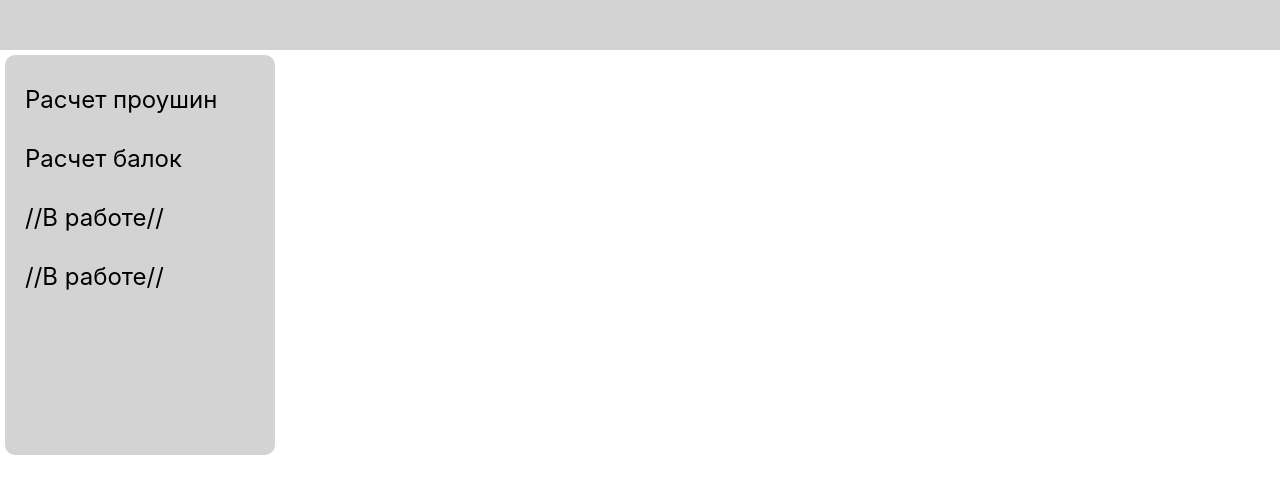
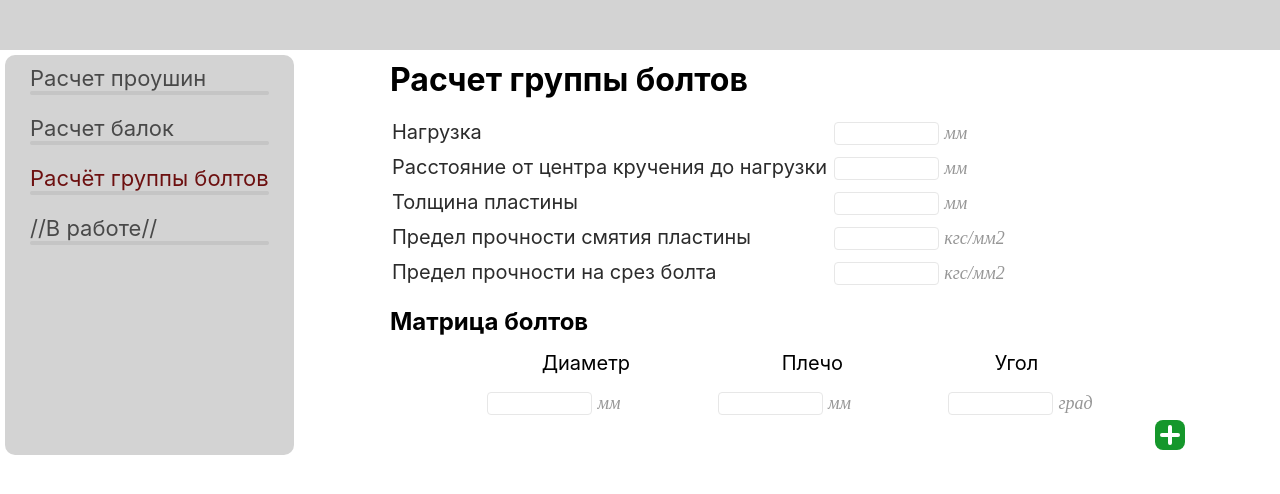
Before and after one commit to lmsnsk/engin-calc, a React (Create React App) app: page /BoltGroup in a window 1280 px wide. Shown: the top 494 px of the page. Built offline with nearby package versions, Linux system fonts and the light colour scheme.

Commit message:
MatrixInput created

```diff
--- a/src/components/Header/Header.module.css
+++ b/src/components/Header/Header.module.css
@@ -29,6 +29,7 @@
 .bar3 {
   width: 35px;
   height: 5px;
+  border-radius: 2.5px;
   background-color: #333;
   margin: 6px 0;
   transition: 0.3s;
@@ -47,7 +48,8 @@
 }
 
 .sidebar {
-  padding-left: 20px;
+  padding-left: 15px;
+  padding-right: 15px;
   min-height: 50vh;
   top: 55px;
   left: 5px;
@@ -61,7 +63,8 @@
 
 .dropContainer {
   position: absolute;
-  padding-left: 20px;
+  padding-left: 15px;
+  padding-right: 15px;
   top: 55px;
   left: 5px;
   min-width: 250px;
@@ -84,15 +87,29 @@
 }
 
 .dropItem {
-  font-size: 24px;
-  padding-top: 30px;
+  font-size: clamp(18px, 3.5vmin, 22px);
+  padding: 10px;
+}
+
+.dropItem::after {
+  content: "";
+  position: relative;
+  display: block;
+  width: 100%;
+  height: 4px;
+  background-color: rgb(197, 197, 197);
+  border-radius: 2px;
 }
 
 a {
   text-decoration: none;
-  color: inherit;
+  color: rgb(73, 73, 73);
+}
+
+a:hover {
+  color: rgb(187, 23, 23);
 }
 
 .active {
-  color: rgb(107, 0, 0);
+  color: rgb(109, 16, 16);
 }
--- a/src/components/Header/Links.jsx
+++ b/src/components/Header/Links.jsx
@@ -5,7 +5,7 @@ const Links = (props) => {
     <>
       <NavItem link="/LashingRing" text="Расчет проушин" effect={props.effect} />
       <NavItem link="/Beams" text="Расчет балок" effect={props.effect} />
-      <NavItem link="/1" text="//В работе//" effect={props.effect} />
+      <NavItem link="/BoltGroup" text="Расчёт группы болтов" effect={props.effect} />
       <NavItem link="/2" text="//В работе//" effect={props.effect} />
     </>
   );
--- /dev/null
+++ b/src/components/Input/MatrixInput.jsx
@@ -0,0 +1,61 @@
+import { useDispatch } from "react-redux";
+import stl from "./MatrixInput.module.css";
+
+const MatrixInput = (props) => {
+  let rowsQuantity = props.value.length;
+  let boltsParams = props.value.map((el) => [...el]);
+  const titles = props.titles.map((el) => <p key={el}>{el}</p>);
+  const dispatch = useDispatch();
+
+  function onChange(index1, index2) {
+    return function (e) {
+      boltsParams[index1][index2] = e.target.value;
+      dispatch(props.setValue(boltsParams));
+    };
+  }
+
+  const addRowField = () => dispatch(props.addRow(props.value[rowsQuantity - 1]));
+  const removeRowField = () => dispatch(props.removeRow());
+
+  function initMatrixRow(i) {
+    return props.titles.map((el, index) => (
+      <div key={el}>
+        <input
+          required
+          type="number"
+          className={stl.input}
+          value={props.value[i][index]}
+          onChange={onChange(i, index)}
+          onBlur={() => {}}
+        />
+        <p className={stl.unit}>{props.units[index]}</p>
+      </div>
+    ));
+  }
+
+  const matrixData = props.value.map((el, index) => (
+    <div className={stl.titles} key={index}>
+      {initMatrixRow(index)}
+    </div>
+  ));
+
+  return (
+    <>
+      <div className={stl.titles}>{titles}</div>
+      {matrixData}
+      <div className={stl.buttonBox}>
+        {rowsQuantity > 1 ? (
+          <button className={stl.remove} onClick={removeRowField}>
+            <div className={stl.bar1}></div>
+          </button>
+        ) : null}
+        <button className={stl.add} onClick={addRowField}>
+          <div className={stl.bar1}></div>
+          <div className={stl.bar2}></div>
+        </button>
+      </div>
+    </>
+  );
+};
+
+export default MatrixInput;
--- /dev/null
+++ b/src/components/Input/MatrixInput.module.css
@@ -0,0 +1,89 @@
+.titles {
+  margin-top: 15px;
+  display: flex;
+  justify-content: space-evenly;
+  font-size: clamp(14px, 3vmin, 20px);
+}
+
+.input {
+  font-weight: 50;
+  width: clamp(60px, 14vmin, 100px);
+  font-size: clamp(14px, 3vmin, 18px);
+  background-color: transparent;
+  border: 1px rgb(231, 231, 231) solid;
+  text-align: right;
+  padding-right: 3px;
+  color: rgb(43, 43, 43);
+  transition: 0.2s;
+  border-radius: 4px;
+}
+
+.input:hover,
+.input:focus {
+  outline: none;
+  border: 1px rgb(168, 168, 168) solid;
+}
+
+input::-webkit-outer-spin-button,
+input::-webkit-inner-spin-button {
+  -webkit-appearance: none;
+  margin: 0;
+}
+
+.unit {
+  margin-left: 5px;
+  display: inline-block;
+  font-family: "Times New Roman", Times, serif;
+  font-style: italic;
+  font-size: clamp(12px, 2.3vmin, 18px);
+  color: rgb(150, 150, 150);
+}
+
+.buttonBox {
+  display: flex;
+  justify-content: end;
+  margin-top: 5px;
+}
+
+.buttonBox button {
+  position: relative;
+  display: flex;
+  width: 30px;
+  height: 30px;
+  border: none;
+  color: rgb(255, 255, 255);
+  font-size: clamp(22px, 4vmin, 30px);
+  font-weight: 100;
+  cursor: pointer;
+  transition: 0.15s;
+  display: block;
+  margin: 0 5px;
+  border-radius: 8px;
+}
+
+.buttonBox button:active {
+  scale: 0.8;
+}
+
+.add {
+  background-color: rgb(21, 151, 43);
+}
+
+.remove {
+  background-color: rgb(201, 35, 35);
+}
+
+.bar1,
+.bar2 {
+  position: absolute;
+  height: 4px;
+  width: 20px;
+  border-radius: 2px;
+  background-color: #fff;
+  translate: 5px -2px;
+}
+
+.bar2 {
+  translate: 5px -2px;
+  transform: rotateZ(90deg);
+}
--- /dev/null
+++ b/src/components/MainContent/BoltGroup/BoltGroup.jsx
@@ -0,0 +1,63 @@
+import { useSelector } from "react-redux";
+import {
+  addRow,
+  removeRow,
+  setBoltParams,
+  setCenterDistance,
+  setLoad,
+  setMatLimit,
+  setSliceLimit,
+  setThickness,
+} from "../../../redux/boltGroupSlice";
+import InputForm from "../../Input/InputForm";
+import MatrixInput from "../../Input/MatrixInput";
+import stl from "./../MainContent.module.css";
+
+const BoltGroup = () => {
+  const load = useSelector((state) => state.boltGroup.load);
+  const matLimit = useSelector((state) => state.boltGroup.matLimit);
+  const sliceLimit = useSelector((state) => state.boltGroup.sliceLimit);
+  const centerDistance = useSelector((state) => state.boltGroup.centerDistance);
+  const thickness = useSelector((state) => state.boltGroup.thickness);
+  const boltParams = useSelector((state) => state.boltGroup.boltParams);
+
+  const titles = ["Диаметр", "Плечо", "Угол"];
+  const units = ["мм", "мм", "град"];
+
+  function input(name, value, unit, setValue, calculateFn, disableInput) {
+    return (
+      <InputForm
+        name={name}
+        value={value}
+        unit={unit}
+        setValue={setValue}
+        calculateFn={calculateFn}
+        disableInput={disableInput}
+      />
+    );
+  }
+
+  return (
+    <div className={stl.wrapper}>
+      <h1>Расчет группы болтов</h1>
+      <div className={stl.initialData}>
+        {input("Нагрузка", load, "мм", setLoad, () => {})}
+        {input("Расстояние от центра кручения до нагрузки", centerDistance, "мм", setCenterDistance, () => {})}
+        {input("Толщина пластины", thickness, "мм", setThickness, () => {})}
+        {input("Предел прочности смятия пластины", matLimit, "кгс/мм2", setMatLimit, () => {})}
+        {input("Предел прочности на срез болта", sliceLimit, "кгс/мм2", setSliceLimit, () => {})}
+      </div>
+      <h2>Матрица болтов</h2>
+      <MatrixInput
+        titles={titles}
+        value={boltParams}
+        units={units}
+        setValue={setBoltParams}
+        addRow={addRow}
+        removeRow={removeRow}
+      />
+    </div>
+  );
+};
+
+export default BoltGroup;
--- a/src/components/MainContent/MainContent.jsx
+++ b/src/components/MainContent/MainContent.jsx
@@ -1,5 +1,6 @@
 import { Route, Routes } from "react-router-dom";
 import Beams from "./Beams/Beams";
+import BoltGroup from "./BoltGroup/BoltGroup";
 import LashingRing from "./LashingRing/LashingRing";
 
 const MainContent = () => {
@@ -8,6 +9,7 @@ const MainContent = () => {
       <Routes>
         <Route path="/LashingRing" element={<LashingRing />} />
         <Route path="/Beams" element={<Beams />} />
+        <Route path="/BoltGroup" element={<BoltGroup />} />
       </Routes>
     </div>
   );
--- /dev/null
+++ b/src/redux/boltGroupSlice.js
@@ -0,0 +1,63 @@
+import { createSlice } from "@reduxjs/toolkit";
+
+const initialState = {
+  load: "",
+  matLimit: "",
+  sliceLimit: "",
+  centerDistance: "",
+  thickness: "",
+  boltParams: [["", "", ""]],
+  area: [],
+  moment: "",
+  pLoad: [],
+  pMoment: [],
+  pResult: [],
+  sigmaSm: "",
+  sliseMargin: [],
+  collapseMargin: [],
+};
+
+const boltGroupSlice = createSlice({
+  name: "beams",
+  initialState,
+  reducers: {
+    setLoad(state, action) {
+      state.load = action.payload;
+    },
+    setMatLimit(state, action) {
+      state.matLimit = action.payload;
+    },
+    setSliceLimit(state, action) {
+      state.sliceLimit = action.payload;
+    },
+    setCenterDistance(state, action) {
+      state.centerDistance = action.payload;
+    },
+    setThickness(state, action) {
+      state.thickness = action.payload;
+    },
+    setBoltParams(state, action) {
+      state.boltParams = action.payload;
+    },
+    addRow(state, action) {
+      state.boltParams.push(action.payload);
+    },
+    removeRow(state) {
+      if (state.boltParams.length > 1) state.boltParams.pop();
+    },
+    calculateCollapse(state) {},
+  },
+});
+
+export const {
+  addRow,
+  removeRow,
+  setLoad,
+  setMatLimit,
+  setThickness,
+  setCenterDistance,
+  setBoltParams,
+  setSliceLimit,
+} = boltGroupSlice.actions;
+
+export default boltGroupSlice.reducer;
--- a/src/redux/redux-store.js
+++ b/src/redux/redux-store.js
@@ -1,13 +1,13 @@
 import { configureStore } from "@reduxjs/toolkit";
 import lashingReducer from "./lashingSlice";
 import beamsReducer from "./beamsSlice";
-import plateCollapseReducer from "./beamsSlice";
+import boltGroupReducer from "./boltGroupSlice";
 
 const store = configureStore({
   reducer: {
     lashingRing: lashingReducer,
     beams: beamsReducer,
-    plateCollapse: plateCollapseReducer,
+    boltGroup: boltGroupReducer,
   },
 });
 
```
Also changed, not shown: src/components/MainContent/PlateCollapse/BoltGroupSlise.jsx (deleted, +0 -27 lines), src/redux/boltGroupSlise.js (deleted, +0 -37 lines).
